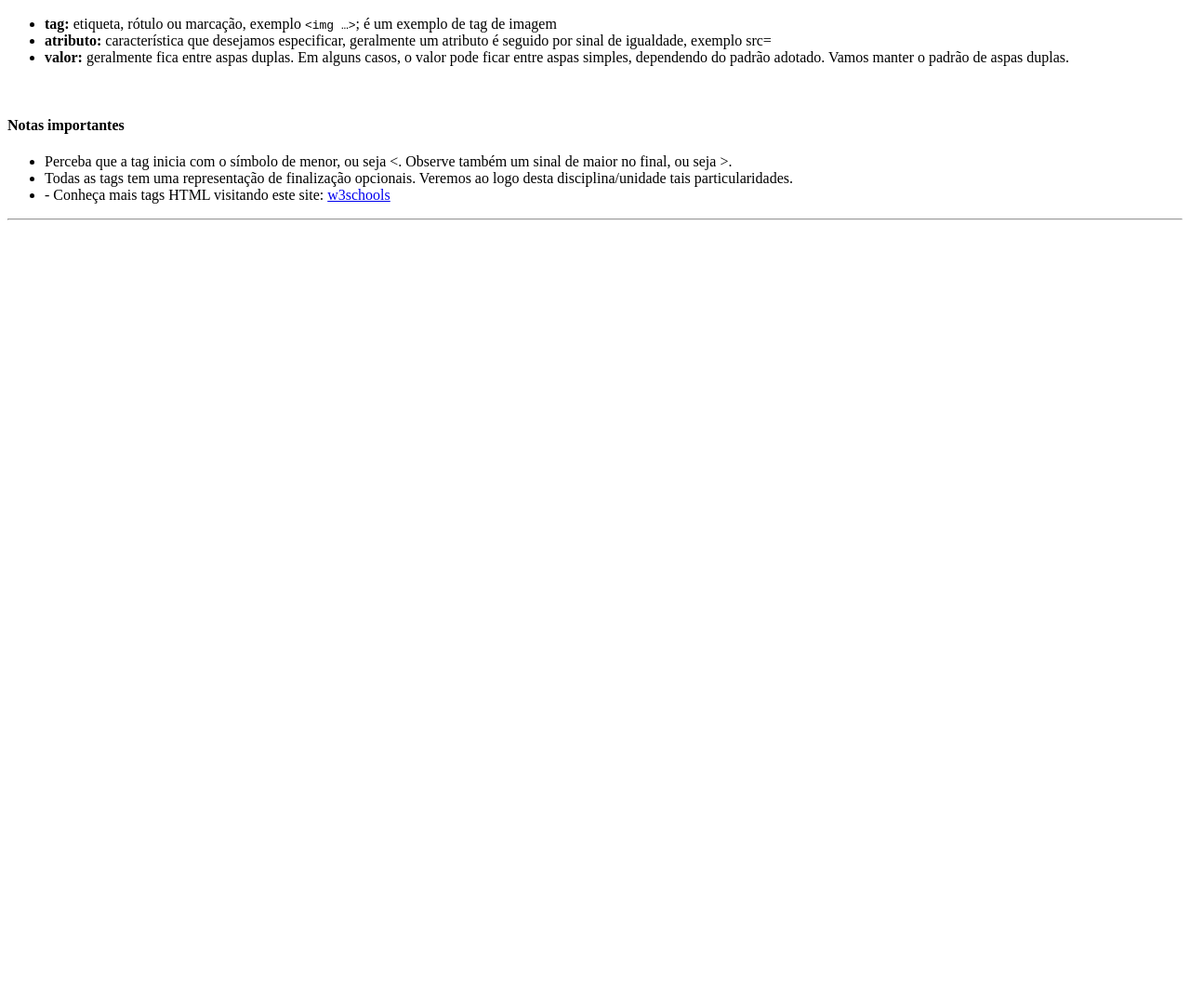
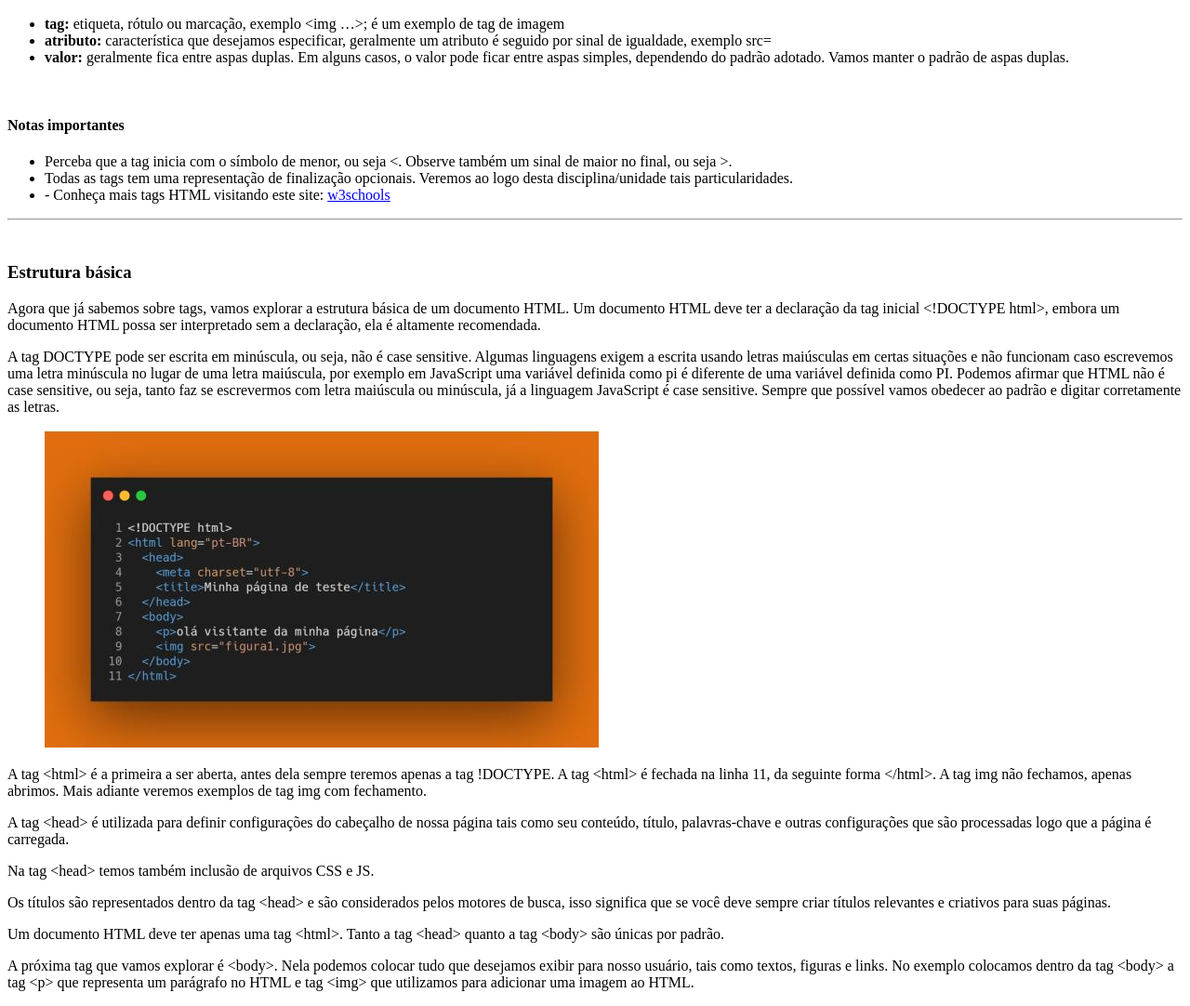
Before and after one commit to laiozago/GrowDev, a plain HTML site: page front end 1/Semana 2/index.html in a window 1280 px wide. Shown: the part 1161-2243 px from the top of the page at 93% size. Before the commit the page ends 1432 px from the top, so only its background shows below. Drawn offline with Linux system fonts and the light colour scheme.

Commit message:
seção da estrutura básica

```diff
--- a/front end 1/Semana 2/index.html
+++ b/front end 1/Semana 2/index.html
@@ -33,14 +33,14 @@
             <h3>Introdução à HTML</h3>
             <p>HTML é uma sigla para representar o termo Linguagem de Marcação de HiperTexto, originado do inglês HyperText Markup Language. Portanto a HTML é uma linguagem para criar documentos com textos e outros elementos do meio digital, tais como imagens, sons e vídeos.</p>
             <p>Todos estes elementos serão ligados por meio de tags ou elementos, que vamos estudar nesta unidade/disciplina. As tags são recursos fundamentais da HTML. Abaixo segue exemplo de uma tag.</p>
-            <code>&ltimg src="foto.jpg"&gt</code>
+            &lt;img src="foto.jpg"&gt;
             <p>A tag apresentada acima é a tag img, que indica uma abreviação de image, que traduzindo é imagem. Note que a tag img tem o atributo src, que indica uma abreviação de source, que traduzindo é origem. Os atributos são recursos presentes na maioria das tags.</p>
             <p>Resumindo o conceito de tag com relação ao HTML:</p>
             <figure>
                 <img src="/front end 1/Semana 2/images/image1.JPG" alt="#" srcset="">
             </figure>
             <ul>
-                <li><strong>tag:</strong> etiqueta, rótulo ou marcação, exemplo <code>&ltimg …&gt</code>; é um exemplo de tag de imagem</li>
+                <li><strong>tag:</strong> etiqueta, rótulo ou marcação, exemplo &lt;img …&gt;; é um exemplo de tag de imagem</li>
                 <li><strong>atributo:</strong> característica que desejamos especificar, geralmente um atributo é seguido por sinal de igualdade, exemplo src=</li>
                 <li><strong>valor:</strong> geralmente fica entre aspas duplas. Em alguns casos, o valor pode ficar entre aspas simples, dependendo do padrão adotado. Vamos manter o padrão de aspas duplas.</li>
             </ul>
@@ -56,6 +56,35 @@
         </section>
         <hr>
         <br>
+        <section>
+            <h3>Estrutura básica</h3>
+            <p>Agora que já sabemos sobre tags, vamos explorar a estrutura básica de um documento HTML. Um documento HTML deve ter a declaração da tag inicial &lt;!DOCTYPE html&gt;, embora um documento HTML possa ser interpretado sem a declaração, ela é altamente recomendada.</p>
+            <p>A tag DOCTYPE pode ser escrita em minúscula, ou seja, não é case sensitive. Algumas
+                linguagens exigem a escrita usando letras maiúsculas em certas situações e não funcionam
+                caso escrevemos uma letra minúscula no lugar de uma letra maiúscula, por exemplo em
+                JavaScript uma variável definida como pi é diferente de uma variável definida como PI.
+                Podemos afirmar que HTML não é case sensitive, ou seja, tanto faz se escrevermos com letra
+                maiúscula ou minúscula, já a linguagem JavaScript é case sensitive. Sempre que possível
+                vamos obedecer ao padrão e digitar corretamente as letras.</p>
+            <figure>
+                <img src="/front end 1/Semana 2/images/image2.JPG" alt="#" srcset="">
+            </figure>
+            <p>A tag &lt;html&gt; é a primeira a ser aberta, antes dela sempre teremos apenas a tag !DOCTYPE. A tag
+                &lt;html&gt; é fechada na linha 11, da seguinte forma &lt;/html&gt;. A tag img não fechamos, apenas
+                abrimos. Mais adiante veremos exemplos de tag img com fechamento.</p>
+            <p>A tag &lt;head&gt; é utilizada para definir configurações do cabeçalho de nossa página tais como seu
+                conteúdo, título, palavras-chave e outras configurações que são processadas logo que a página é carregada.</p>
+            <p>Na tag &lt;head&gt; temos também inclusão de arquivos CSS e JS.</p>
+            <p>Os títulos são representados dentro da tag &lt;head&gt; e são considerados pelos motores de
+                busca, isso significa que se você deve sempre criar títulos relevantes e criativos para suas
+                páginas.</p>
+            <p>Um documento HTML deve ter apenas uma tag &lt;html&gt;. Tanto a tag &lt;head&gt; quanto a tag
+                &lt;body&gt; são únicas por padrão.</p>
+            <p>A próxima tag que vamos explorar é &lt;body&gt;. Nela podemos colocar tudo que desejamos exibir
+                para nosso usuário, tais como textos, figuras e links. No exemplo colocamos dentro da
+                tag &lt;body&gt; a tag &lt;p&gt; que representa um parágrafo no HTML e tag &lt;img&gt; que
+                utilizamos para adicionar uma imagem ao HTML.</p>
+            </section>
     </main>
 </body>
 </html>
```
